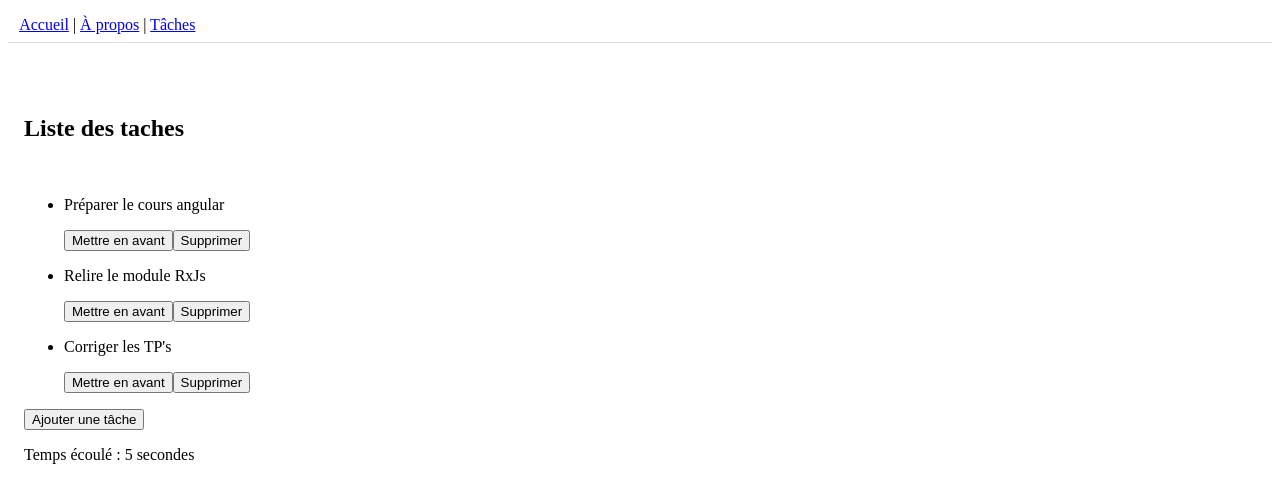
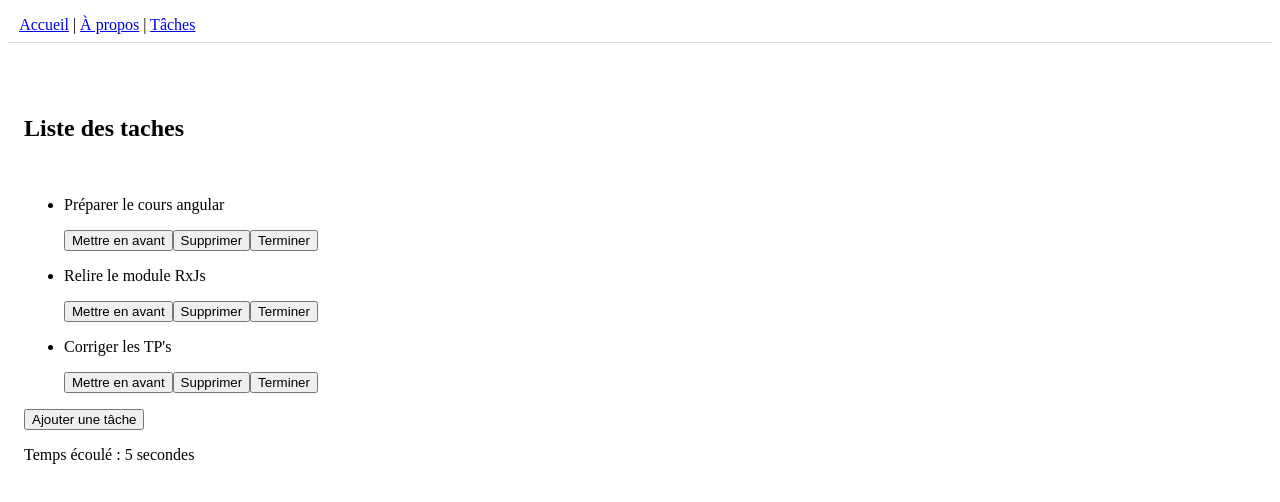
Before and after one commit to rob-lhuillier-edu/taskboard-pro, an Angular app: page /tasks in a window 1280 px wide. Shown: the top 502 px of the page. Built offline with nearby package versions, Linux system fonts and the light colour scheme.

Commit message:
terminer tache

```diff
--- a/src/app/core/services/taskService.ts
+++ b/src/app/core/services/taskService.ts
@@ -40,4 +40,11 @@ export class TaskService {
     this.tasks = this.tasks.filter(t => t.id !== id);
     this.taskSubject.next(this.tasks);
   }
+
+  endTast(id: number) {
+    const toEnd = this.tasks.find(t => t.id === id);
+    if(toEnd) {
+      toEnd.completed = !toEnd.completed;
+    }
+  }
 }
--- a/src/app/features/tasks/tasks.html
+++ b/src/app/features/tasks/tasks.html
@@ -4,9 +4,14 @@
     <ul>
         @for (t of tasks; track t.id) {
             <li>
-                <p>{{ t.title }}</p>
+                @if (t.completed) {
+                    <p><s>{{ t.title }}</s></p>
+                } @else {
+                    <p>{{ t.title }}</p>
+                }
                 <button (click)="highlight(t.id)">Mettre en avant</button>
                 <button (click)="removeTask(t.id)">Supprimer</button>
+                <button (click)="endTask(t.id)">Terminer</button>
             </li>
         }
     </ul>
--- a/src/app/features/tasks/tasks.ts
+++ b/src/app/features/tasks/tasks.ts
@@ -41,4 +41,8 @@ export class Tasks {
 
     ref.instance.title = this.taskService.getTitle(id);
   }
+
+  endTask(id: number) {
+    this.taskService.endTast(id);
+  }
 }
```
Also changed, not shown: 1 other file (tests, documents, lock files or other folders).
